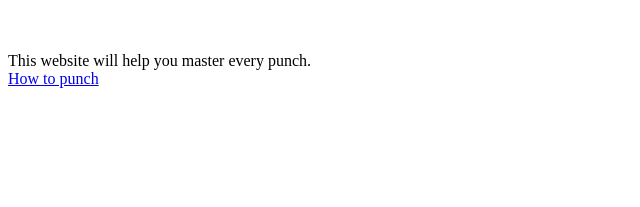
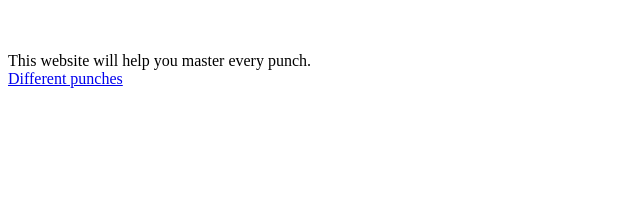
Before and after one commit to Ashergill12/how-to-website, a plain HTML site: page punches.html in a window 1280 px wide. Shown: the part 1599-1806 px from the top of the page, 0-640 px from the left. Drawn offline with Linux system fonts and the light colour scheme.

Commit message:
fixing link

```diff
--- a/punches.html
+++ b/punches.html
@@ -103,7 +103,7 @@
      <div class="footer">
         This website will help you master every punch.
         <br>
-        <a href="https://blog.joinfightcamp.com/training/six-6-basic-boxing-punches/">How to punch</a>
+        <a href="https://blog.joinfightcamp.com/training/six-6-basic-boxing-punches/">Different punches</a>
     </div>
 </div>
 
```
